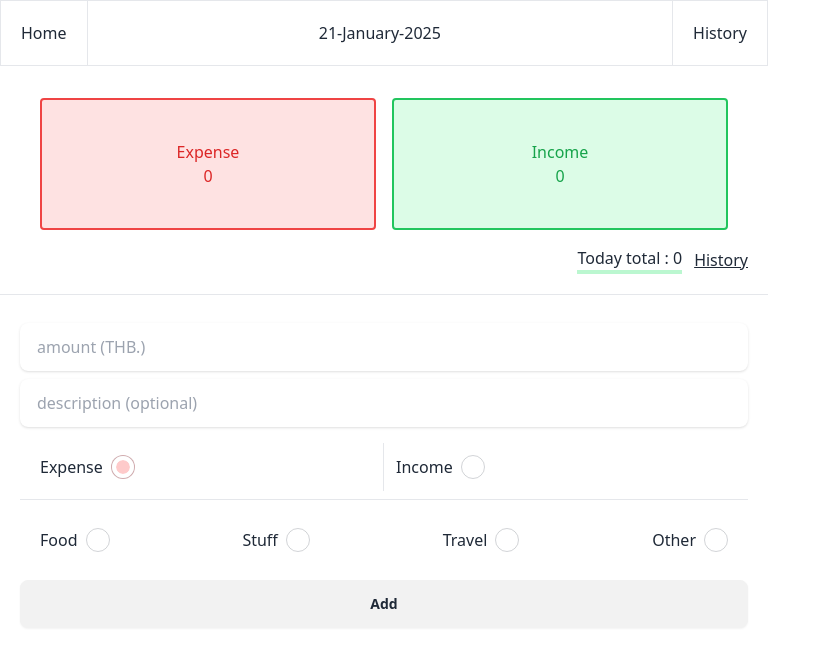
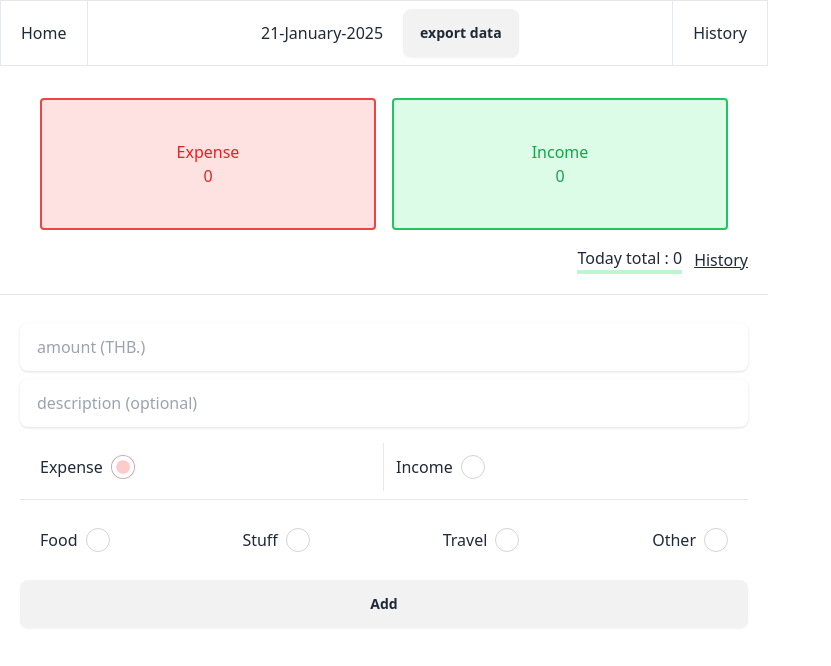
Before and after one commit to THEkingmay/UrCashIsFlow, a React (Vite) app: page / in a window 1280 px wide. Shown: the top 666 px of the page, without its empty margins (0-831 px from the left). Built offline with nearby package versions, Linux system fonts and the light colour scheme.

Commit message:
add export function , data to json

```diff
--- a/src/pagesRoute/PageRoute.jsx
+++ b/src/pagesRoute/PageRoute.jsx
@@ -11,12 +11,43 @@ export default function Pages(){
     console.log('Route page render')
     const {currDay , currMonth , currYear}= useContext(DataContext)
     const MONTH = ["January", "February", "March", "April", "May", "June", "July", "August", "September", "October", "November", "December"];
+
+    const handelExport = () => {
+        console.log("Export file data");
+
+        // ดึงข้อมูลจาก localStorage
+        const ALL_DATA = JSON.parse(localStorage.getItem('STORAGE_DATA')) || [];
+
+        // แปลงข้อมูลเป็น string
+        const jsonString = JSON.stringify(ALL_DATA, null, 2); // format ให้อ่านง่าย
+
+        // สร้าง Blob (ไฟล์จำลองใน memory)
+        const blob = new Blob([jsonString], { type: "application/json" });
+
+        // สร้างลิงก์ดาวน์โหลด
+        const url = URL.createObjectURL(blob);
+
+        const link = document.createElement("a");
+        link.href = url;
+        link.download = "data.json"; // ชื่อไฟล์ที่จะโหลด
+        document.body.appendChild(link);
+        link.click();
+
+        // ลบลิงก์ออกหลังจากคลิก
+        document.body.removeChild(link);
+        URL.revokeObjectURL(url);
+    };
+
+
     return(
         <div >
             <BrowserRouter>
                 <div className="border flex justify-between">
                     <Link  to='/'><button className="border-r  p-5">Home</button></Link>
-                    <div className="p-5">{currDay}-{MONTH[currMonth]}-{currYear}</div>
+                    <div className="flex">
+                        <div className="p-5">{currDay}-{MONTH[currMonth]}-{currYear}</div>
+                        <div><button onClick={()=>handelExport()} className="btn mt-2">export data</button></div>
+                    </div>
                     <Link to='/history'><button className="border-l p-5">History</button></Link>
                 </div>
                 <Routes>
```
